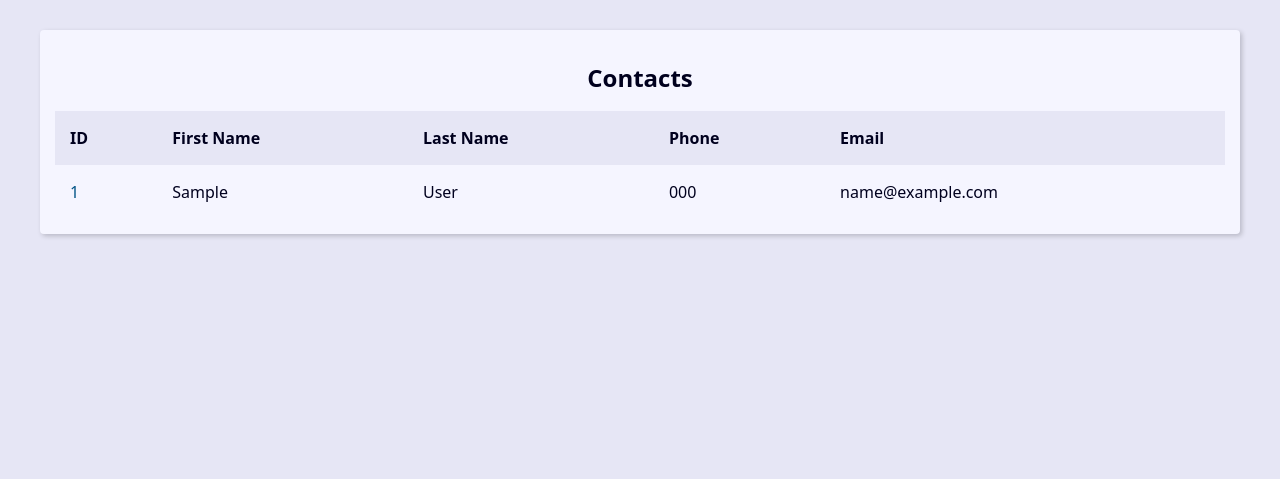
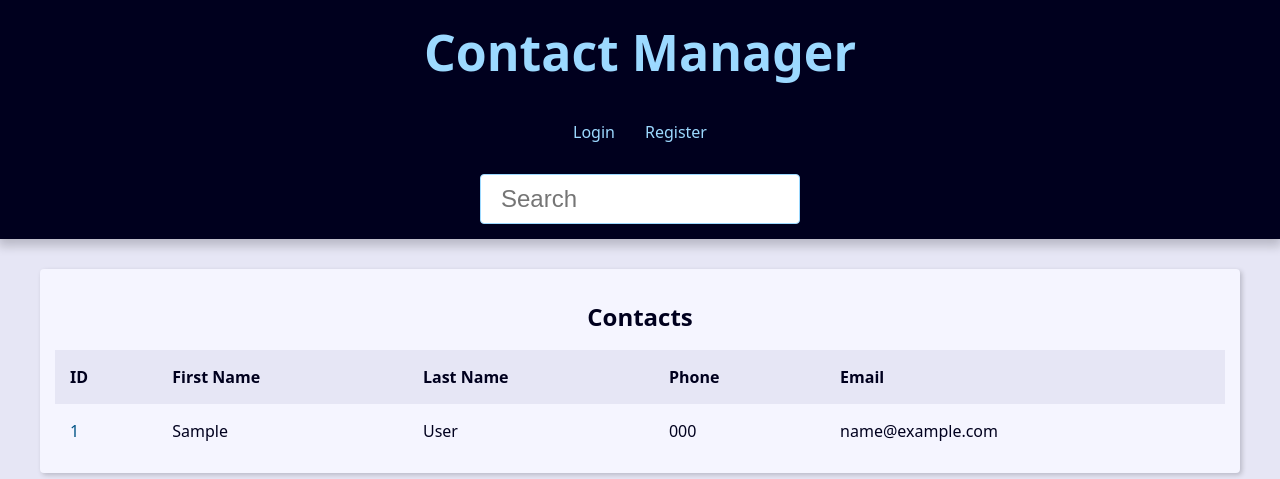
Before and after one commit to Gabriel-Tex/Contact_Manager, a Django app: page / in a window 1280 px wide. Shown: the top 479 px of the page. Run offline with Django 5.2, Linux system fonts and the light colour scheme; tables that the repository leaves empty hold one stand-in row (values such as "Sample post").

Commit message:
avançando no frontend e adicionando mecanismo simples de busca por contato

```diff
--- a/base_static/global/css/style.css
+++ b/base_static/global/css/style.css
@@ -54,12 +71,17 @@ svg {
   max-width: 100%;
 }
 
+/* ============== HEADER ============== */
+
 .header {
+  position: relative;
+  z-index: 1;
+
+  padding: var(--spacing);
+
   background: var(--clr-black);
-  padding: var(--spacing);
+
   box-shadow: 0 5px 10px 2px var(--clr-dark-shadow-20);
-  z-index: 1;
-  position: relative;
 }
 
 .header-heading {
@@ -77,38 +100,53 @@ svg {
   filter: brightness(70%);
 }
 
+/* ============== MENU ============== */
+
 .menu {
   margin: var(--spacing);
 }
 
 .menu-list {
-  list-style: none;
   display: flex;
   justify-content: center;
   flex-flow: row wrap;
+
+  list-style: none;
 }
 
 .menu-link {
   display: block;
+
   padding: var(--spacing);
+
   color: var(--link-light-color);
   text-decoration: none;
+
+  border-radius: var(--default-border-radius);
+
   transition: background-color var(--transition-fast) ease-in-out;
-  border-radius: var(--default-border-radius);
 }
 
 .menu-link:hover {
   background: var(--clr-light-shadow-10);
 }
 
+/* ============== CONTENT ============== */
+
 .content {
   max-width: var(--main-page-width);
+
   margin: calc(var(--spacing) * 2) auto;
   padding: var(--spacing);
+
   background: var(--clr-white);
+
+  border-radius: var(--default-border-radius);
+
   box-shadow: 2px 2px 5px var(--clr-dark-shadow-20);
-  border-radius: var(--default-border-radius);
 }
+
+/* ============== TABLE ============== */
 
 .responsive-table {
   width: 100%;
@@ -202,25 +248,35 @@ svg {
 }
 
 .search-input {
-  font-size: var(--medium-font-size);
-  padding: 1rem 2rem;
   width: 100%;
   max-width: 32rem;
+
+  padding: 1rem 2rem;
+
+  font-size: var(--medium-font-size);
+
+  border: 1px solid var(--link-light-color);
   border-radius: var(--default-border-radius);
-  border: 1px solid var(--link-light-color);
 }
 
 .search-input:focus {
   box-shadow: 0 0 15px var(--link-light-color);
 }
 
+/* ============== MESSAGES ============== */
+
 .message {
   max-width: 600px;
+
   margin: var(--spacing) auto;
   margin-top: calc(var(--spacing) * 2);
+
   padding: var(--spacing);
+
   text-align: center;
+
   border-radius: var(--default-border-radius);
+
   font-size: var(--smaller-font-size);
 }
 
--- a/base_templates/global/base.html
+++ b/base_templates/global/base.html
@@ -1,13 +1,11 @@
-{% load static %}
 <!DOCTYPE html>
-<html lang="pt-BR">
+<html lang="en">
 <head>
-    <meta charset="UTF-8">
-    <meta name="viewport" content="width=device-width, initial-scale=1.0">
-    <title>base</title>
-    <link rel="stylesheet" href="{% static 'global/css/style.css' %}">
+    {% include 'global/partials/_head.html' %}
 </head>
 <body>
+
+    {% include 'global/partials/_header.html' %}
 
     <main class="content">
         {% block content %}{% endblock content %}
--- /dev/null
+++ b/base_templates/global/partials/_head.html
@@ -0,0 +1,6 @@
+{% load static %}
+
+<meta charset="UTF-8">
+<meta name="viewport" content="width=device-width, initial-scale=1.0">
+<title> {{site_title}} Contact Manager</title>
+<link rel="stylesheet" href="{% static 'global/css/style.css' %}">
--- /dev/null
+++ b/base_templates/global/partials/_header.html
@@ -0,0 +1,45 @@
+<header class="header">
+  <h1 class="header-heading">
+    <a href="{% url 'contact:index' %}" class="header-link"> Contact Manager </a>
+  </h1>
+
+  <nav class="menu">
+    <ul class="menu-list">
+
+      {% if user.is_authenticated %}
+        <li class="menu-item">
+          <a href="#" class="menu-link">Create</a>
+        </li>
+        <li class="menu-item">
+          <a href="#" class="menu-link">Profile</a>
+        </li>
+        <li class="menu-item">
+          <a href="#" class="menu-link">Logout</a>
+        </li>
+      {% else %}
+        <li class="menu-item">
+          <a href="#" class="menu-link">Login</a>
+        </li>
+        <li class="menu-item">
+          <a href="#" class="menu-link">Register</a>
+        </li>
+      {% endif %}
+
+    </ul>
+  </nav>
+
+  <div class="search">
+    <form
+      action="{% url "contact:search" %}"
+      method="GET"
+    >
+      <input
+        type="search"
+        class="search-input"
+        placeholder="Search"
+        id="search"
+        name="q"
+      >
+    </form>
+  </div>
+</header>
--- a/contact/templates/contact/index.html
+++ b/contact/templates/contact/index.html
@@ -22,7 +22,9 @@
                 {% for contact in contacts %}
                     <tr class="table-row">
                         <td class="table-cel">
-                            <a class="table-link" href="#"> {{contact.id}} </a>
+                            <a class="table-link" href="
+                                {% url "contact:contact" contact.id %}"
+                            > {{contact.id}} </a>
                         </td>
                         <td class="table-cel"> {{contact.first_name}} </td>
                         <td class="table-cel">{{contact.last_name}}</td>
--- a/contact/urls.py
+++ b/contact/urls.py
@@ -5,4 +5,6 @@ app_name = 'contact'
 
 urlpatterns = [
     path('', views.index, name='index'),
+    path('<int:contact_id>', views.contact, name='contact'),
+    path('search/', views.search, name='search'),
 ]
--- a/contact/views/contact_views.py
+++ b/contact/views/contact_views.py
@@ -1,13 +1,18 @@
-from django.shortcuts import render
+from django.shortcuts import render, get_object_or_404, redirect
 from contact.models import Contact
+from django.db.models import Q
 
 
 def index(request):
     contacts = Contact.objects\
         .filter(show=True)\
         .order_by('-id')[0:10]
+
+
+
     context = {
         'contacts': contacts,
+        'site_title': 'Contacts | '
     }
 
     return render(
@@ -15,3 +20,46 @@ def index(request):
         'contact/index.html',
         context
     )
+
+def search(request):
+    search_value = request.GET.get('q', '').strip()
+
+    if search_value == '':
+        return redirect('contact:index')
+
+    contacts = Contact.objects \
+        .filter(show=True)\
+        .filter(
+            Q(first_name__icontains=search_value) |
+            Q(last_name__icontains=search_value) |
+            Q(phone__icontains=search_value) |
+            Q(email__icontains=search_value)
+        )\
+        .order_by('-id')
+
+    context = {
+        'contacts': contacts,
+        'site_title': 'Contacts | '
+    }
+
+    return render(
+        request,
+        'contact/index.html',
+        context
+    )
+
+def contact(request, contact_id):
+    single_contact = get_object_or_404(Contact, pk=contact_id, show=True)
+
+    site_title = f'{single_contact.first_name} {single_contact.last_name} | '
+
+    context = {
+        'contact': single_contact,
+        'site_title': site_title
+    }
+
+    return render(
+        request,
+        'contact/contact.html',
+        context
+    )
```
Also changed, not shown: other parts of base_static/global/css/style.css (+97 -36 lines), contact/templates/contact/contact.html (added, +16 -0 lines), README.md.
